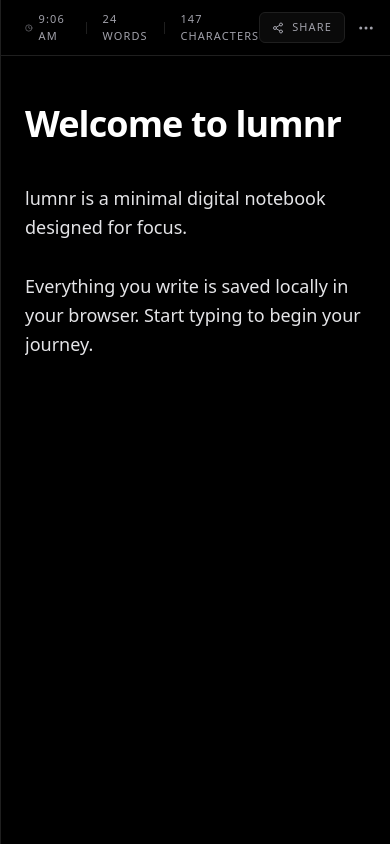
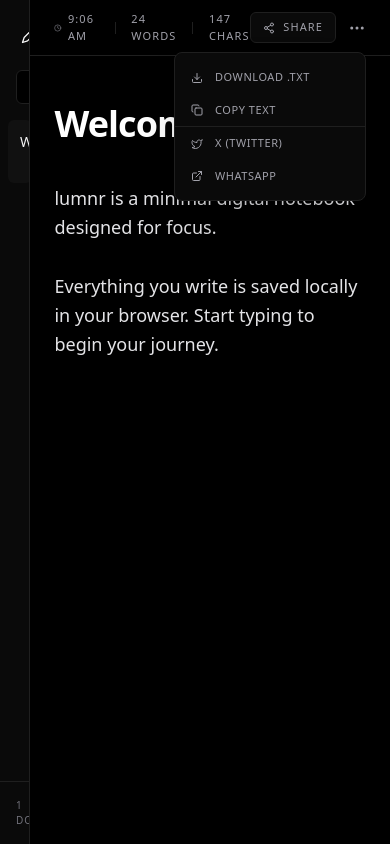
Before and after one commit to projectlumnr/lumnr, a React (Create React App) app: page / in a window 390 px wide. Both pictures are taken after a click on the button "SHARE". Built offline with nearby package versions, Linux system fonts and the light colour scheme; the HTML template or start-up script is replaced by a standard one.

Commit message:
Update App.js

```diff
--- a/src/App.js
+++ b/src/App.js
@@ -1,13 +1,19 @@
-import React, { useState, useEffect } from 'react';
+import React, { useState, useEffect, useRef } from 'react';
 import {
   Plus,
+  Trash2,
+  ChevronRight,
+  PenLine,
+  Clock,
   Search,
-  Trash2,
+  MoreHorizontal,
+  ChevronLeft,
   Settings,
-  ChevronRight,
-  Clock,
   Share2,
-  MoreHorizontal
+  Download,
+  Copy,
+  Twitter,
+  ExternalLink
 } from 'lucide-react';
 
 const App = () => {
@@ -24,12 +30,26 @@ const App = () => {
   const [activeNoteId, setActiveNoteId] = useState(notes[0]?.id);
   const [sidebarOpen, setSidebarOpen] = useState(true);
   const [searchQuery, setSearchQuery] = useState('');
+  const [shareMenuOpen, setShareMenuOpen] = useState(false);
+  const shareMenuRef = useRef(null);
 
   const activeNote = notes.find(n => n.id === activeNoteId) || notes[0];
 
+  // Persist notes to localStorage
   useEffect(() => {
     localStorage.setItem('lumnr_notes', JSON.stringify(notes));
   }, [notes]);
+
+  // Close share menu when clicking outside
+  useEffect(() => {
+    const handleClickOutside = (event) => {
+      if (shareMenuRef.current && !shareMenuRef.current.contains(event.target)) {
+        setShareMenuOpen(false);
+      }
+    };
+    document.addEventListener('mousedown', handleClickOutside);
+    return () => document.removeEventListener('mousedown', handleClickOutside);
+  }, []);
 
   const createNote = () => {
     const newNote = {
@@ -57,6 +77,35 @@ const App = () => {
     }
   };
 
+  const downloadNote = () => {
+    if (!activeNote) return;
+    const element = document.createElement("a");
+    const file = new Blob([`${activeNote.title}\n\n${activeNote.content}`], {type: 'text/plain'});
+    element.href = URL.createObjectURL(file);
+    element.download = `${activeNote.title || 'untitled'}.txt`;
+    document.body.appendChild(element);
+    element.click();
+    setShareMenuOpen(false);
+  };
+
+  const copyToClipboard = () => {
+    if (!activeNote) return;
+    const text = `${activeNote.title}\n\n${activeNote.content}`;
+    navigator.clipboard.writeText(text);
+    setShareMenuOpen(false);
+  };
+
+  const shareToSocial = (platform) => {
+    if (!activeNote) return;
+    const text = encodeURIComponent(`Check out my note: ${activeNote.title}`);
+    const urls = {
+      twitter: `https://twitter.com/intent/tweet?text=${text}`,
+      whatsapp: `https://api.whatsapp.com/send?text=${text}`
+    };
+    window.open(urls[platform], '_blank');
+    setShareMenuOpen(false);
+  };
+
   const filteredNotes = notes.filter(n =>
     n.title.toLowerCase().includes(searchQuery.toLowerCase()) ||
     n.content.toLowerCase().includes(searchQuery.toLowerCase())
@@ -66,9 +115,13 @@ const App = () => {
   const charCount = activeNote?.content.length || 0;
 
   return (
-        <div className="flex h-screen bg-[#000000] text-[#ededed] selection:bg-[#333] selection:text-[#fff] font-sans">
+    <div className="flex h-screen bg-[#000000] text-[#ededed] font-sans selection:bg-[#333] selection:text-[#fff]">
       {/* Sidebar */}
-            <aside className={`${sidebarOpen ? 'w-72' : 'w-0'} transition-all duration-300 ease-in-out border-r border-[#1f1f1f] flex flex-col overflow-hidden bg-[#0a0a0a]`}>
+      <aside
+        className={`${
+          sidebarOpen ? 'w-72' : 'w-0'
+        } transition-all duration-300 ease-in-out border-r border-[#1f1f1f] flex flex-col overflow-hidden bg-[#0a0a0a]`}
+      >
         <div className="p-5 flex items-center justify-between">
           <div className="flex items-center gap-2.5">
             <svg width="20" height="20" viewBox="0 0 24 24" fill="none" xmlns="http://www.w3.org/2000/svg" className="text-white">
@@ -78,16 +131,17 @@ const App = () => {
             </svg>
             <span className="font-medium tracking-tighter text-lg text-white">lumnr</span>
           </div>
-                    <button onClick={createNote} className="p-1.5 rounded-md hover:bg-[#1f1f1f] transition-colors text-zinc-400 hover:text-white">
+          <button
+            onClick={createNote}
+            className="p-1.5 rounded-md hover:bg-[#1f1f1f] transition-colors text-zinc-400 hover:text-white"
+          >
             <Plus size={18} />
           </button>
         </div>
 
         <div className="px-4 mb-4">
           <div className="relative group">
-                        <span className="absolute left-3 top-1/2 -translate-y-1/2 text-zinc-500">
-                            <Search size={14} />
-                        </span>
+            <Search className="absolute left-3 top-1/2 -translate-y-1/2 text-zinc-500 group-focus-within:text-zinc-300 transition-colors" size={14} />
             <input
               type="text"
               placeholder="Search thoughts..."
@@ -98,14 +152,23 @@ const App = () => {
           </div>
         </div>
 
-                <div className="flex-1 overflow-y-auto px-2 space-y-0.5 overflow-x-hidden scrollbar-hide">
+        <div className="flex-1 overflow-y-auto px-2 space-y-0.5 scrollbar-hide">
           {filteredNotes.map(note => (
-                        <div key={note.id} onClick={() => setActiveNoteId(note.id)} className={`group flex flex-col p-3 rounded-md cursor-pointer transition-all duration-200 ${activeNoteId === note.id ? 'bg-[#111] text-white' : 'hover:bg-[#0a0a0a] text-zinc-400'}`}>
+            <div
+              key={note.id}
+              onClick={() => setActiveNoteId(note.id)}
+              className={`group flex flex-col p-3 rounded-md cursor-pointer transition-all duration-200 ${
+                activeNoteId === note.id ? 'bg-[#111] text-white' : 'hover:bg-[#0a0a0a] text-zinc-400'
+              }`}
+            >
               <div className="flex justify-between items-start mb-0.5">
                 <span className={`text-sm font-medium truncate pr-4 ${activeNoteId === note.id ? 'text-zinc-100' : 'text-zinc-300'}`}>
                   {note.title || 'Untitled'}
                 </span>
-                                <button onClick={(e) => deleteNote(note.id, e)} className="opacity-0 group-hover:opacity-100 p-0.5 hover:text-red-400 transition-opacity">
+                <button
+                  onClick={(e) => deleteNote(note.id, e)}
+                  className="opacity-0 group-hover:opacity-100 p-1 hover:text-red-400 transition-opacity"
+                >
                   <Trash2 size={12} />
                 </button>
               </div>
@@ -118,15 +181,16 @@ const App = () => {
 
         <div className="p-4 border-t border-[#1f1f1f] text-[10px] text-zinc-500 uppercase tracking-widest flex justify-between items-center">
           <span>{notes.length} Docs</span>
-                    <button className="hover:text-zinc-300 transition-colors">
-                        <Settings size={14} />
-                    </button>
+          <Settings size={14} className="cursor-pointer hover:text-zinc-300 transition-colors" />
         </div>
       </aside>
 
       {/* Main Content */}
       <main className="flex-1 flex flex-col relative bg-[#000]">
-                <button onClick={() => setSidebarOpen(!sidebarOpen)} className={`absolute left-0 top-1/2 -translate-y-1/2 z-20 p-1 bg-[#0a0a0a] border border-[#1f1f1f] border-l-0 rounded-r-md text-zinc-500 hover:text-white transition-all ${sidebarOpen ? 'opacity-0 pointer-events-none' : 'opacity-100'}`}>
+        <button
+          onClick={() => setSidebarOpen(!sidebarOpen)}
+          className={`absolute left-0 top-1/2 -translate-y-1/2 z-20 p-1 bg-[#0a0a0a] border border-[#1f1f1f] border-l-0 rounded-r-md text-zinc-500 hover:text-white transition-all ${sidebarOpen ? 'opacity-0 pointer-events-none' : 'opacity-100'}`}
+        >
           <ChevronRight size={16} />
         </button>
 
@@ -139,22 +203,42 @@ const App = () => {
             <div className="w-[1px] h-3 bg-[#1f1f1f]"></div>
             <span>{wordCount} words</span>
             <div className="w-[1px] h-3 bg-[#1f1f1f]"></div>
-                        <span>{charCount} characters</span>
+            <span>{charCount} chars</span>
           </div>
-                    <div className="flex items-center gap-3">
-                        <button className="flex items-center gap-2 text-[11px] uppercase tracking-widest text-zinc-400 hover:text-white transition-colors bg-[#0a0a0a] px-3 py-1.5 rounded-md border border-[#1f1f1f]">
+
+          <div className="flex items-center gap-3 relative" ref={shareMenuRef}>
+            <button
+              onClick={() => setShareMenuOpen(!shareMenuOpen)}
+              className="flex items-center gap-2 text-[11px] uppercase tracking-widest text-zinc-400 hover:text-white transition-colors bg-[#0a0a0a] px-3 py-1.5 rounded-md border border-[#1f1f1f]"
+            >
               <Share2 size={12} />
               Share
             </button>
-                        <button className="text-zinc-400 hover:text-white transition-colors">
-                            <MoreHorizontal size={18} />
+
+            {shareMenuOpen && (
+              <div className="absolute right-0 top-10 w-48 bg-[#0a0a0a] border border-[#1f1f1f] rounded-lg shadow-2xl py-2 z-50 animate-in fade-in duration-200">
+                <button onClick={downloadNote} className="w-full flex items-center gap-3 px-4 py-2 text-[11px] uppercase tracking-wider text-zinc-400 hover:bg-[#111] hover:text-white transition-colors">
+                  <Download size={12} /> Download .txt
                 </button>
+                <button onClick={copyToClipboard} className="w-full flex items-center gap-3 px-4 py-2 text-[11px] uppercase tracking-wider text-zinc-400 hover:bg-[#111] hover:text-white transition-colors border-b border-[#1f1f1f]">
+                  <Copy size={12} /> Copy Text
+                </button>
+                <button onClick={() => shareToSocial('twitter')} className="w-full flex items-center gap-3 px-4 py-2 text-[11px] uppercase tracking-wider text-zinc-400 hover:bg-[#111] hover:text-white transition-colors">
+                  <Twitter size={12} /> X (Twitter)
+                </button>
+                <button onClick={() => shareToSocial('whatsapp')} className="w-full flex items-center gap-3 px-4 py-2 text-[11px] uppercase tracking-wider text-zinc-400 hover:bg-[#111] hover:text-white transition-colors">
+                  <ExternalLink size={12} /> WhatsApp
+                </button>
+              </div>
+            )}
+
+            <MoreHorizontal size={18} className="text-zinc-400 cursor-pointer hover:text-white transition-colors" />
           </div>
         </header>
 
-                <div className="flex-1 max-w-2xl mx-auto w-full px-6 py-12 lg:py-20 overflow-y-auto">
+        <div className="flex-1 max-w-2xl mx-auto w-full px-6 py-12 lg:py-20 overflow-y-auto scrollbar-hide">
           {activeNote ? (
-                        <div className="space-y-10" key={activeNote.id}>
+            <div className="space-y-10 animate-in fade-in duration-500">
               <input
                 type="text"
                 value={activeNote.title}
@@ -171,11 +255,22 @@ const App = () => {
             </div>
           ) : (
             <div className="h-full flex flex-col items-center justify-center text-zinc-700 space-y-4">
-                            <p className="text-xs uppercase tracking-[0.2em]">Select a document</p>
+              <PenLine size={48} strokeWidth={1} />
+              <p className="text-xs uppercase tracking-[0.2em]">Select a document to begin</p>
             </div>
           )}
         </div>
       </main>
+
+      <style>{`
+        .scrollbar-hide::-webkit-scrollbar { display: none; }
+        .scrollbar-hide { -ms-overflow-style: none; scrollbar-width: none; }
+        @keyframes fadeIn {
+          from { opacity: 0; transform: translateY(4px); }
+          to { opacity: 1; transform: translateY(0); }
+        }
+        .animate-in { animation: fadeIn 0.4s ease-out forwards; }
+      `}</style>
     </div>
   );
 };
```
Lines whose indentation alone changed are shown as unchanged.
